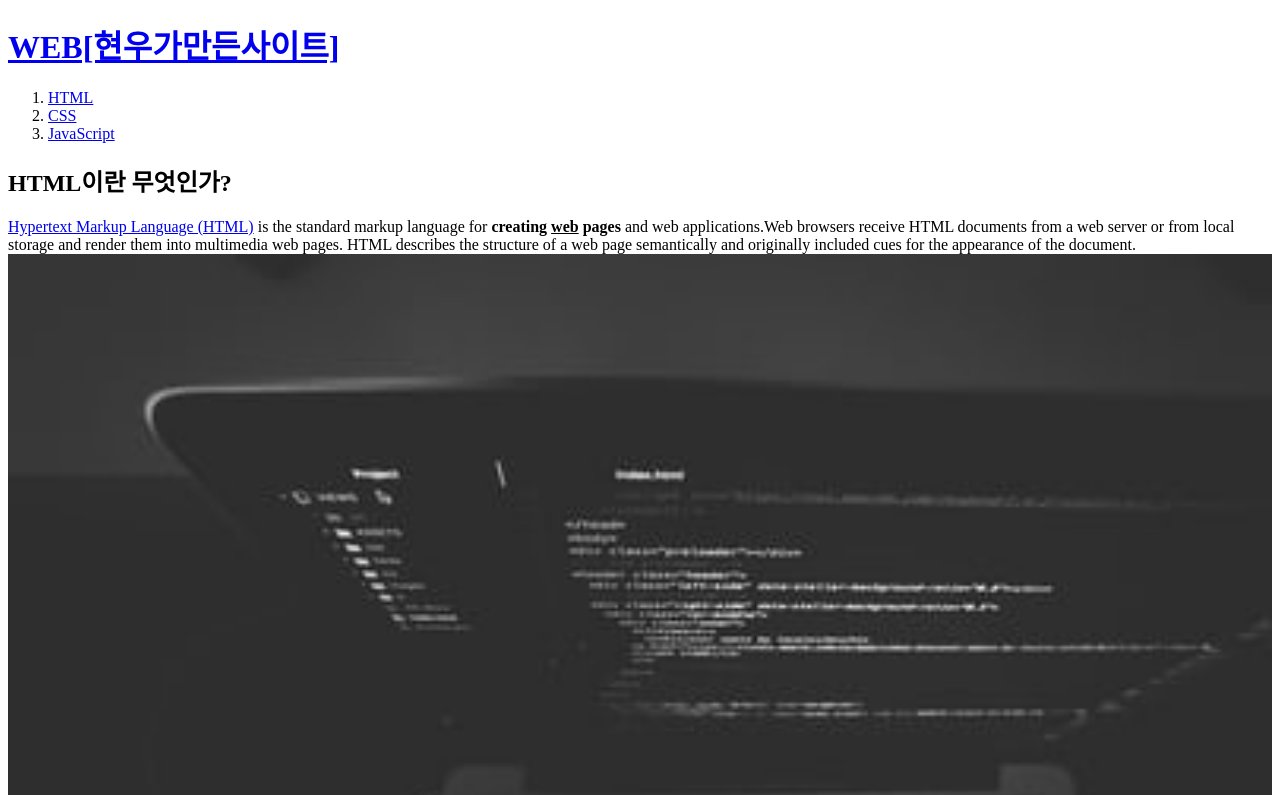
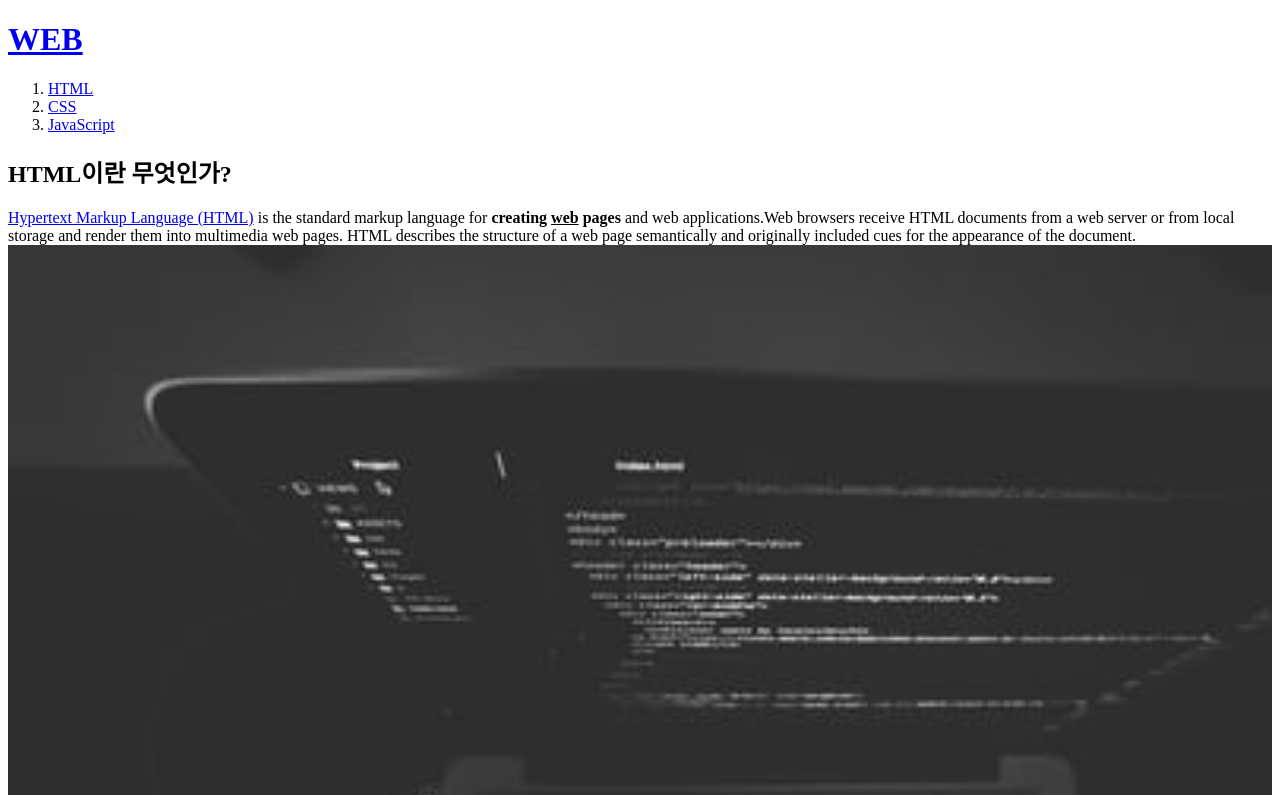
Before and after one commit to IamGrowuper/my-first-web-site, a plain HTML site: page 1.html in a window 1280 px wide. Shown: the top 795 px of the page. Drawn offline with Linux system fonts and the light colour scheme.

Commit message:
Update 1.html

```diff
--- a/1.html
+++ b/1.html
@@ -5,7 +5,7 @@
     <meta charset="utf-8">
   </head>
   <body>
-    <h1><a href="index.html">WEB[현우가만든사이트]</a></h1>
+    <h1><a href="index.html">WEB</a></h1>
       <ol>
         <li><a href="1.html">HTML</a></li>
         <li><a href="2.html">CSS</a></li>
```
